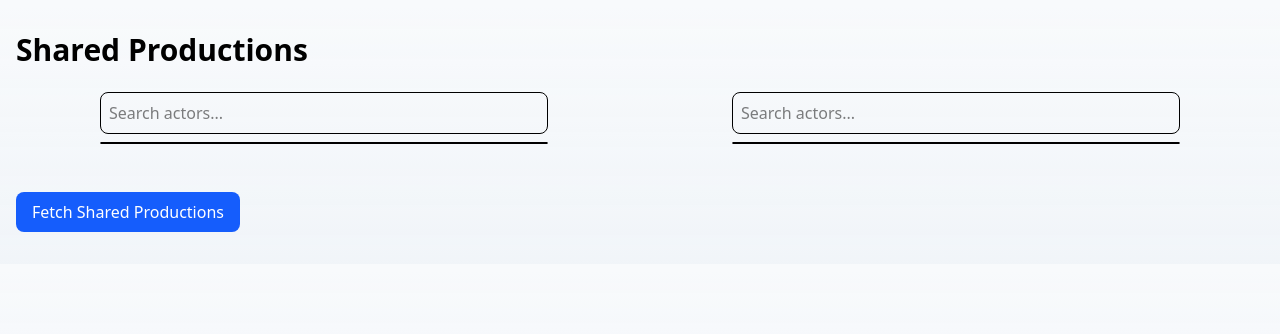
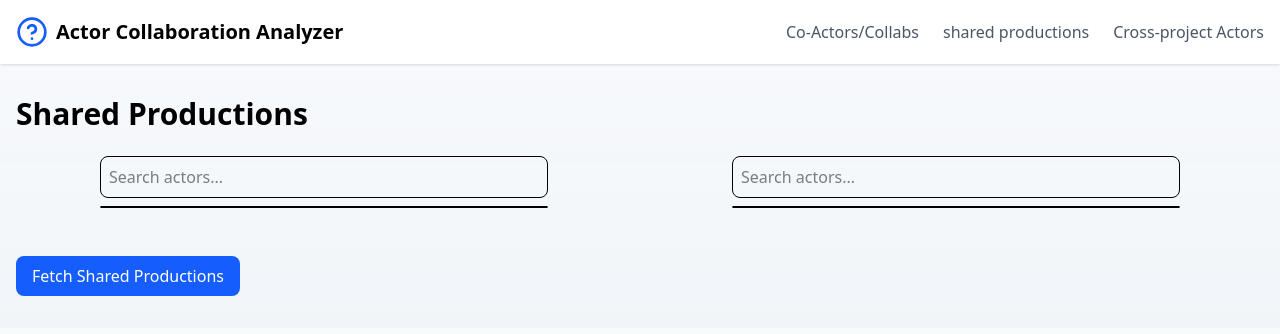
Before and after one commit to wikimedia/labs-tools-WdTmCollab, a Next.js app in the folder frontend/: page /productions in a window 1280 px wide. Shown: the top 334 px of the page. Built offline with nearby package versions, Linux system fonts and the light colour scheme.

Commit message:
second page

```diff
--- a/frontend/app/productions/page.tsx
+++ b/frontend/app/productions/page.tsx
@@ -63,6 +63,8 @@ export default function ProductionsPage() {
       }
 
       const data: Production[] = await response.json();
+      console.log(data);
+
       setSharedCastings(data);
     } catch (error) {
       setError("Error fetching shared castings.");
@@ -74,6 +76,7 @@ export default function ProductionsPage() {
 
   return (
     <main>
+      <Header />
       <div className="container mx-auto px-4 py-8">
         <h1 className="text-3xl font-bold mb-6">Shared Productions</h1>
         <div className="mb-8 grid grid-cols-1 md:grid-cols-2 gap-4">
```
